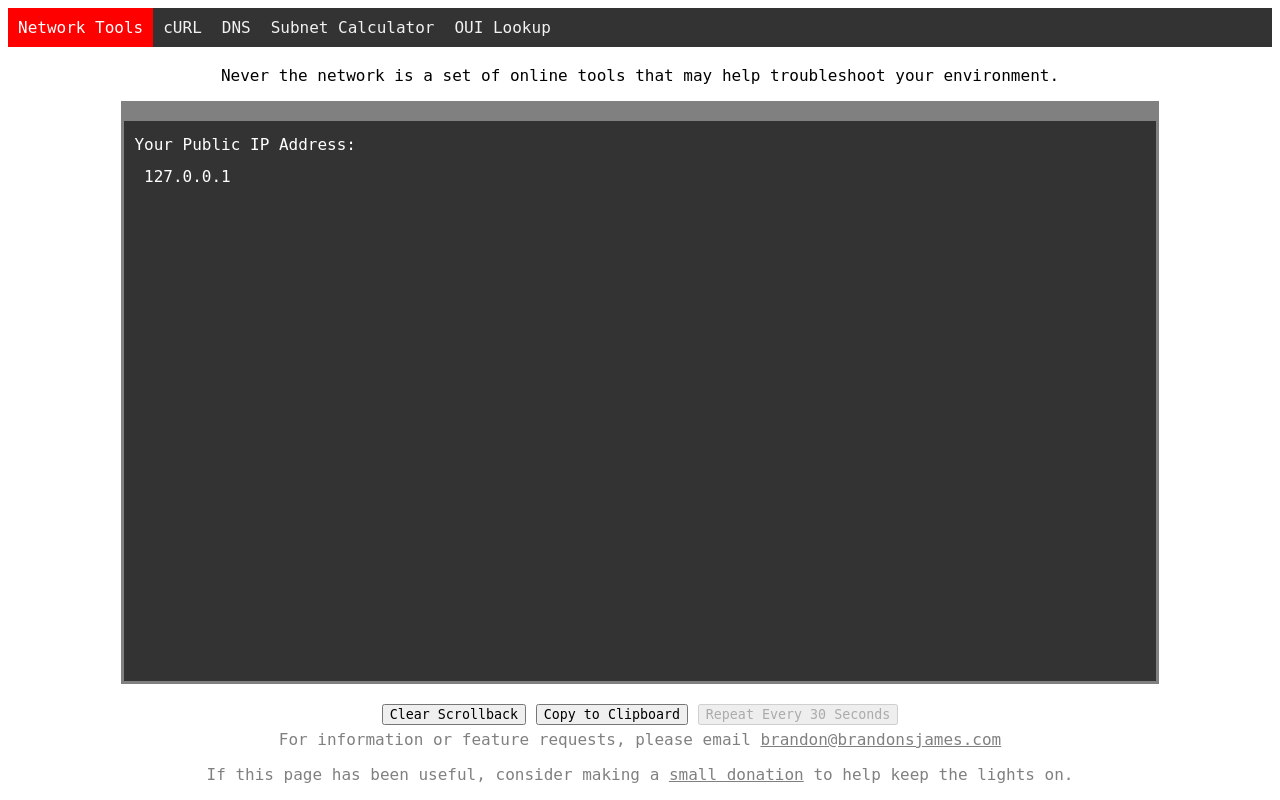
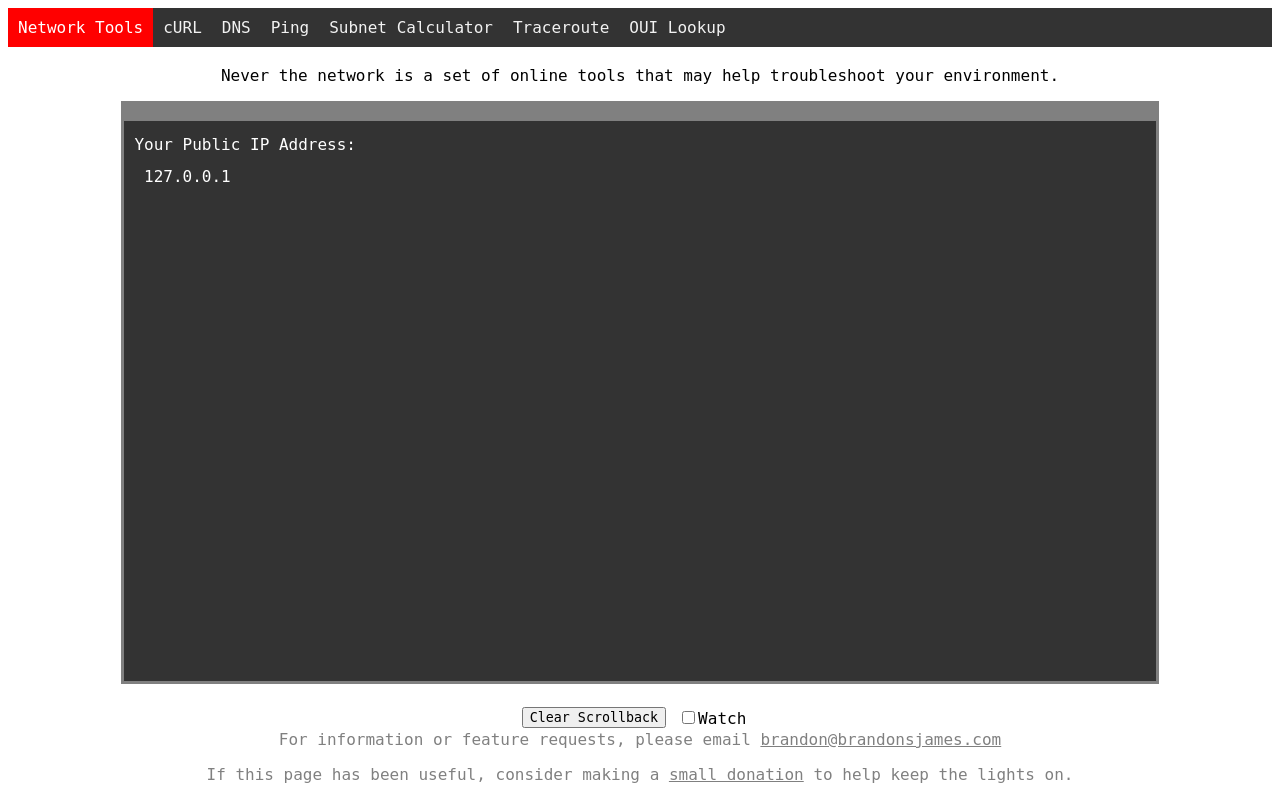
Before and after one commit to bjames/neverthenetwork, a Flask app: page / in a window 1280 px wide. Run offline with Flask 2, Linux system fonts and the light colour scheme; some libraries are stand-ins or nearby versions.

Commit message:
ping and traceroute implemented, timer feature implemented

```diff
--- a/ntn.py
+++ b/ntn.py
@@ -8,6 +8,8 @@ from ntn_subnet import ntn_subnet
 from ntn_oui import ntn_oui
 from ntn_db import db_session
 from ntn_pubip import ntn_pubip
+from ntn_ping import ntn_ping
+from ntn_traceroute import ntn_traceroute
 
 from config import DNS_RECORD_TYPES, DNS_RESOLVER_LIST, DATABASE, DATABASE_KEY
 
@@ -59,5 +61,18 @@ def oui():
     return render_template('oui_app.html')
 
 
+@app.route('/ping', methods=['GET', 'POST'])
+def ping():
+    if request.method == 'POST':
+        return render_template('ping.html', results = ntn_ping(request.form['hostname']), hostname = request.form['hostname'])
+    return render_template('ping_app.html')
+
+
+@app.route('/traceroute', methods=['GET', 'POST'])
+def traceroute():
+    if request.method == 'POST':
+        return render_template('traceroute.html', results = ntn_traceroute(request.form['hostname']), hostname = request.form['hostname'])
+    return render_template('traceroute_app.html')
+
 if __name__ == "__main__":
     app.run(host='0.0.0.0')
--- a/static/load_elements.js
+++ b/static/load_elements.js
@@ -1,8 +1,64 @@
+var count = 30
+var timer = null
+var watch_intervall = null
+
 $(document).ready(function() {
     load_anchor();
     $('#app').submit(function(event){
 
         event.preventDefault();
+
+        submit_form();
+
+        return false;
+
+    })
+
+    $('#watch').click(function() {
+
+        var checked = $(this).is(':checked');
+
+        if(checked) {
+            timer = setInterval(function() {
+                countdown()
+            }, 1000)
+            watch_interval = setInterval(function() {
+                submit_form();
+            }, 30000);
+
+        }else{
+            clearInterval(watch_interval)
+            clearInterval(timer)
+            document.getElementById('timer').innerHTML='';
+        }
+    })
+
+    // navbar clicks are handled here
+    $('#dns_nav').click(function(){
+        load_app('dns');
+    })
+    $('#subnet_nav').click(function(){
+        load_app('subnet');
+    })
+    $('#curl_nav').click(function(){
+        load_app('curl');
+    })
+    $('#oui_nav').click(function(){
+        load_app('oui');
+    })
+    $('#ping_nav').click(function(){
+        load_app('ping');
+    })
+    $('#traceroute_nav').click(function(){
+        load_app('traceroute');
+    })
+    $('#clear_scrollback').click(function(){
+        $('#term').empty();
+    })
+});
+
+// used to submit the app forms via ajax
+function submit_form() {
 
     var curr_app = document.getElementById("app").firstChild;
 
@@ -59,27 +115,48 @@ $(document).ready(function() {
 
             }
         });
+    }else if (classes.contains("ping")){
+
+        $.ajax({
+            url: 'ping',
+            type: 'post',
+            data: $('[name=hostname]'),
+            success: function(data) {
+
+                update_term(data);
+
+            }
+        });
+    }else if (classes.contains("traceroute")){
+
+        $.ajax({
+            url: 'traceroute',
+            type: 'post',
+            data: $('[name=hostname]'),
+            success: function(data) {
+
+                update_term(data);
+
+            }
+        });
+    }
 }
 
-       return false;
+// countdown timer for the watch function
+function countdown(timer) {
 
-    })
+    count = count - 1;
 
-    $('#dns_nav').click(function(){
-        load_app('dns');
-    })
-    $('#subnet_nav').click(function(){
-        load_app('subnet');
-    })
-    $('#curl_nav').click(function(){
-        load_app('curl');
-    })
-    $('#oui_nav').click(function(){
-        load_app('oui');
-    })
+    if (count <= 0)
+    {
+        count = 30;
+        return;
+    }
 
-});
+    document.getElementById('timer').innerHTML=count;
+}
 
+// used to append data to the terminal
 function update_term(term_data) {
 
     $("#term").append(term_data);
@@ -89,11 +166,13 @@ function update_term(term_data) {
 
 }
 
+// loads the form above the terminal box
 function load_app(app) {
     $('#app').load(app + ' #app');
     document.title = 'NTN - '+ app;
 }
 
+// allows bookmarks to function - if the request URL is #app, the app is loaded
 function load_anchor() {
     console.log(window.location.pathname)
     switch ($(location).attr('hash')) {
@@ -105,7 +184,16 @@ function load_anchor() {
             break;
         case '#subnet':
             load_app('subnet');
+            break;
         case '#oui':
             load_app('oui');
+            break;
+        case '#ping':
+            load_app('ping');
+            break;
+        case '#traceroute':
+            load_app('traceroute');
+            break;
     }
+
 }
--- a/static/stylesheets/style.css
+++ b/static/stylesheets/style.css
@@ -68,3 +68,8 @@ pre {
 .footer a {
     color: grey;
 }
+
+#bottom_buttons table {
+    margin-right: auto;
+    margin-left: auto;
+}
--- a/templates/bottom_buttons.html
+++ b/templates/bottom_buttons.html
@@ -1 +1,9 @@
-<div><button id='clear_scrollback'>Clear Scrollback</button> <button id='copy_to_clipboard'>Copy to Clipboard</button> <button id='repeat' disabled=true>Repeat Every 30 Seconds</button></div>
+<div id='bottom_buttons'>
+    <table>
+        <tr>
+            <td><button id='clear_scrollback'>Clear Scrollback</button></td>
+            <td><input type=checkbox id='watch' value='watch' title='Submit the request every 30 seconds. Not avaliable with all tools.'>Watch</input></td>
+            <td><span id='timer'></span></td>
+        </tr>
+    </table>
+</div>
--- a/templates/curl_app.html
+++ b/templates/curl_app.html
@@ -1,4 +1,4 @@
 <form id="app" class="curl" method="POST">
         <input type="text" name="url" value={{ url or "neverthenetwork.com" }}>
-        <input type="submit" value="Submit" formaction='curl'>
+        <input id="submit_app" type="submit" value="Submit" formaction='curl'>
 </form>
--- a/templates/dns_app.html
+++ b/templates/dns_app.html
@@ -11,5 +11,5 @@
         <option value = {{ dns_resolver["name"] }}>{{ dns_resolver["name"] }}</option>
         {% endfor %}
     </select>
-    <input type="submit" value="Submit" formaction="dns">
+    <input type="submit" id="submit_app" value="Submit" formaction="dns">
 </form>
--- a/templates/nav.html
+++ b/templates/nav.html
@@ -2,7 +2,9 @@
     <a class="home" href="#">Network Tools</a>
     <a id = "curl_nav" href="#curl">cURL</a>
     <a id = "dns_nav" href="#dns">DNS</a>
+    <a id = "ping_nav" href="#ping">Ping</a>
     <a id = "subnet_nav" href="#subnet">Subnet Calculator</a>
+    <a id = "traceroute_nav" href="#traceroute">Traceroute</a>
     <a id = "oui_nav" href="#oui">OUI Lookup</a>
 </div>
 <br>
--- a/templates/oui_app.html
+++ b/templates/oui_app.html
@@ -1,4 +1,4 @@
 <form id="app" class="oui" method="POST">
         <input type="text" name="mac_address" value={{ mac_address or "00:00:5e:00:01:00" }}>
-        <input type="submit" value="Submit" formaction='oui'>
+        <input type="submit" id="submit_app" value="Submit" formaction='oui'>
 </form>
--- /dev/null
+++ b/templates/ping.html
@@ -0,0 +1,6 @@
+
+ping {{ hostname }}
+___________________________
+{% if results %}
+ {{ results }}
+{% endif %}
--- /dev/null
+++ b/templates/ping_app.html
@@ -0,0 +1,4 @@
+<form id="app" class="ping" method="POST">
+        <input type="text" name="hostname" value={{ url or "neverthenetwork.com" }}>
+        <input type="submit" value="Submit" formaction='ping'>
+</form>
--- a/templates/subnet_app.html
+++ b/templates/subnet_app.html
@@ -1,5 +1,5 @@
 <form id="app" class="subnet" method="POST">
     <input type="text" name="ip_address" value={{ ip_address or "192.168.0.0" }}>
     <input type="text" name="subnet_mask" value={{ subnet_mask or "/24" }}>
-    <input type="submit" value="Submit">
+    <input type="submit" id="submit_app" value="Submit">
 </form>
--- /dev/null
+++ b/templates/traceroute.html
@@ -0,0 +1,6 @@
+
+traceroute {{ hostname }}
+___________________________
+{% if results %}
+ {{ results }}
+{% endif %}
--- /dev/null
+++ b/templates/traceroute_app.html
@@ -0,0 +1,4 @@
+<form id="app" class="traceroute" method="POST">
+        <input type="text" name="hostname" value={{ url or "neverthenetwork.com" }}>
+        <input type="submit" value="Submit" formaction='traceroute'>
+</form>
```
Also changed, not shown: ntn_ping.py (added, +38 -0 lines), ntn_traceroute.py (added, +29 -0 lines), ntn_util.py (added, +32 -0 lines). Lines whose indentation alone changed are shown as unchanged.
